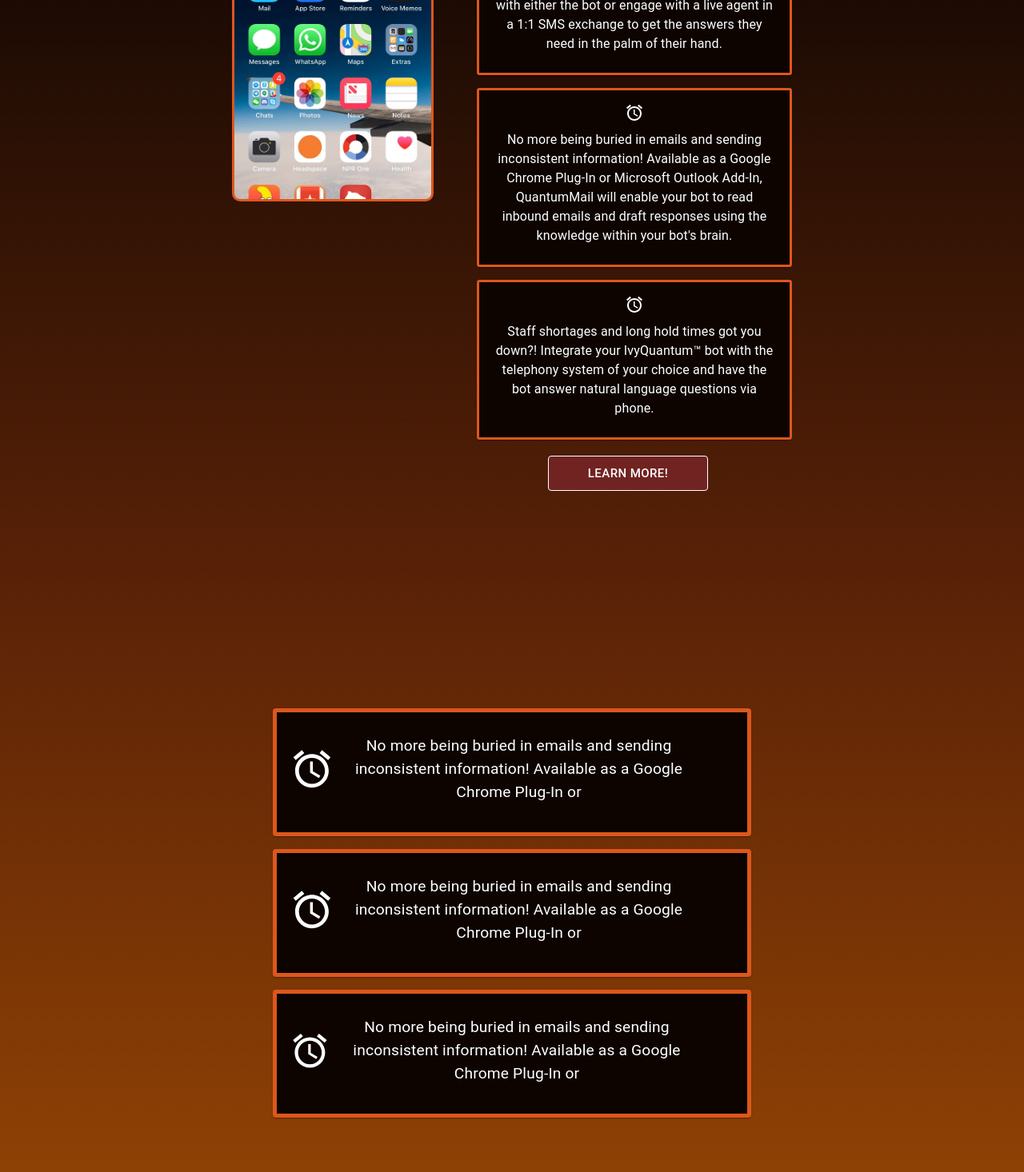
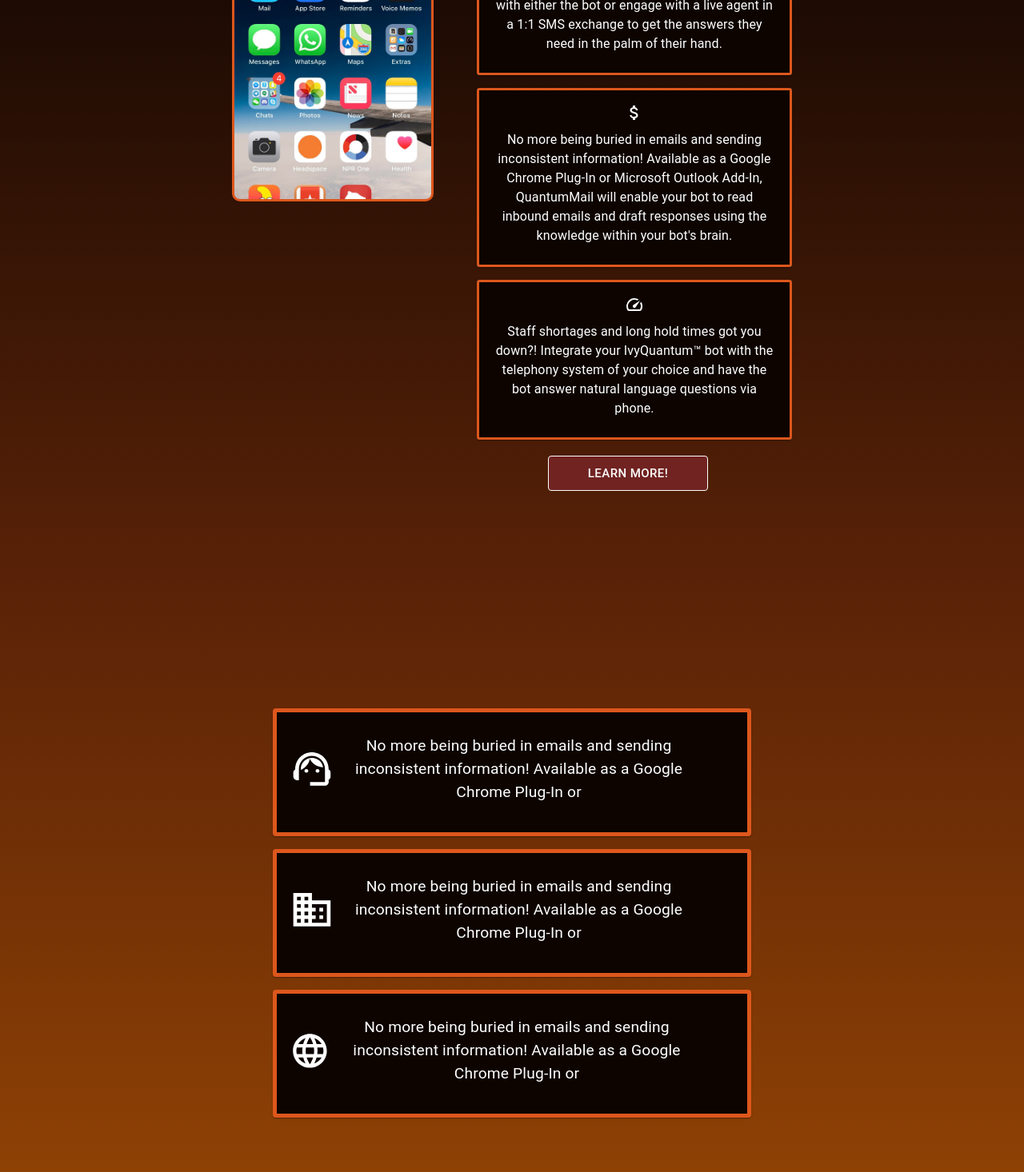
Before and after one commit to jamesdev4you/puiblicsales, a React (Create React App) app: page / in a window 1280 px wide. Shown: the part 1140-2606 px from the top of the page at 80% size. Built offline with nearby package versions, Linux system fonts and the light colour scheme; a web font is replaced by a local one.

Commit message:
changes in icons

```diff
--- a/src/primary_components/SecondarySection.js
+++ b/src/primary_components/SecondarySection.js
@@ -7,6 +7,8 @@
 import CardContent from "@mui/material/CardContent";
 import Button from "@mui/material/Button";
 import AccessAlarmIcon from "@mui/icons-material/AccessAlarm";
+import AttachMoneyIcon from "@mui/icons-material/AttachMoney";
+import SpeedIcon from "@mui/icons-material/Speed";
 import { motion } from "framer-motion";
 import { useInView } from "react-intersection-observer";
 import { useEffect } from "react";
@@ -152,7 +154,7 @@
                     backgroundColor: "rgba(13, 4, 0, 1)",
                   }}
                 >
-                  <AccessAlarmIcon sx={{ color: "white" }} />
+                  <AttachMoneyIcon sx={{ color: "white" }} />
                   <Typography
                     className="styled-font-heading"
                     sx={{ color: "white" }}
@@ -182,7 +184,7 @@
                     backgroundColor: "rgba(13, 4, 0, 1)",
                   }}
                 >
-                  <AccessAlarmIcon sx={{ color: "white" }} />
+                  <SpeedIcon sx={{ color: "white" }} />
                   <Typography
                     className="styled-font-heading"
                     sx={{ color: "white" }}
--- a/src/primary_components/TertiarySection.js
+++ b/src/primary_components/TertiarySection.js
@@ -2,7 +2,9 @@
 import { Typography } from "@mui/material";
 import Box from "@mui/material/Box";
 import Grid from "@mui/material/Grid";
-import Image from "../assets/screen.jpg";
+import SupportAgentIcon from "@mui/icons-material/SupportAgent";
+import BusinessIcon from "@mui/icons-material/Business";
+import LanguageIcon from "@mui/icons-material/Language";
 import Card from "@mui/material/Card";
 import CardContent from "@mui/material/CardContent";
 import Button from "@mui/material/Button";
@@ -89,7 +91,7 @@
                     color: "white",
                   }}
                 >
-                  <AccessAlarmIcon sx={{ height: "auto", width: "11%" }} />
+                  <SupportAgentIcon sx={{ height: "auto", width: "11%" }} />
                   <Typography sx={{ fontSize: "1.2em" }}>
                     No more being buried in emails and sending inconsistent
                     information! Available as a Google Chrome Plug-In or
@@ -123,7 +125,7 @@
                     color: "white",
                   }}
                 >
-                  <AccessAlarmIcon sx={{ height: "auto", width: "11%" }} />
+                  <BusinessIcon sx={{ height: "auto", width: "11%" }} />
                   <Typography sx={{ fontSize: "1.2em" }}>
                     No more being buried in emails and sending inconsistent
                     information! Available as a Google Chrome Plug-In or
@@ -156,7 +158,7 @@
                     color: "white",
                   }}
                 >
-                  <AccessAlarmIcon
+                  <LanguageIcon
                     sx={{ height: "auto", width: "10%", minWidth: "50px" }}
                   />
                   <Typography sx={{ fontSize: "1.2em" }}>
```
